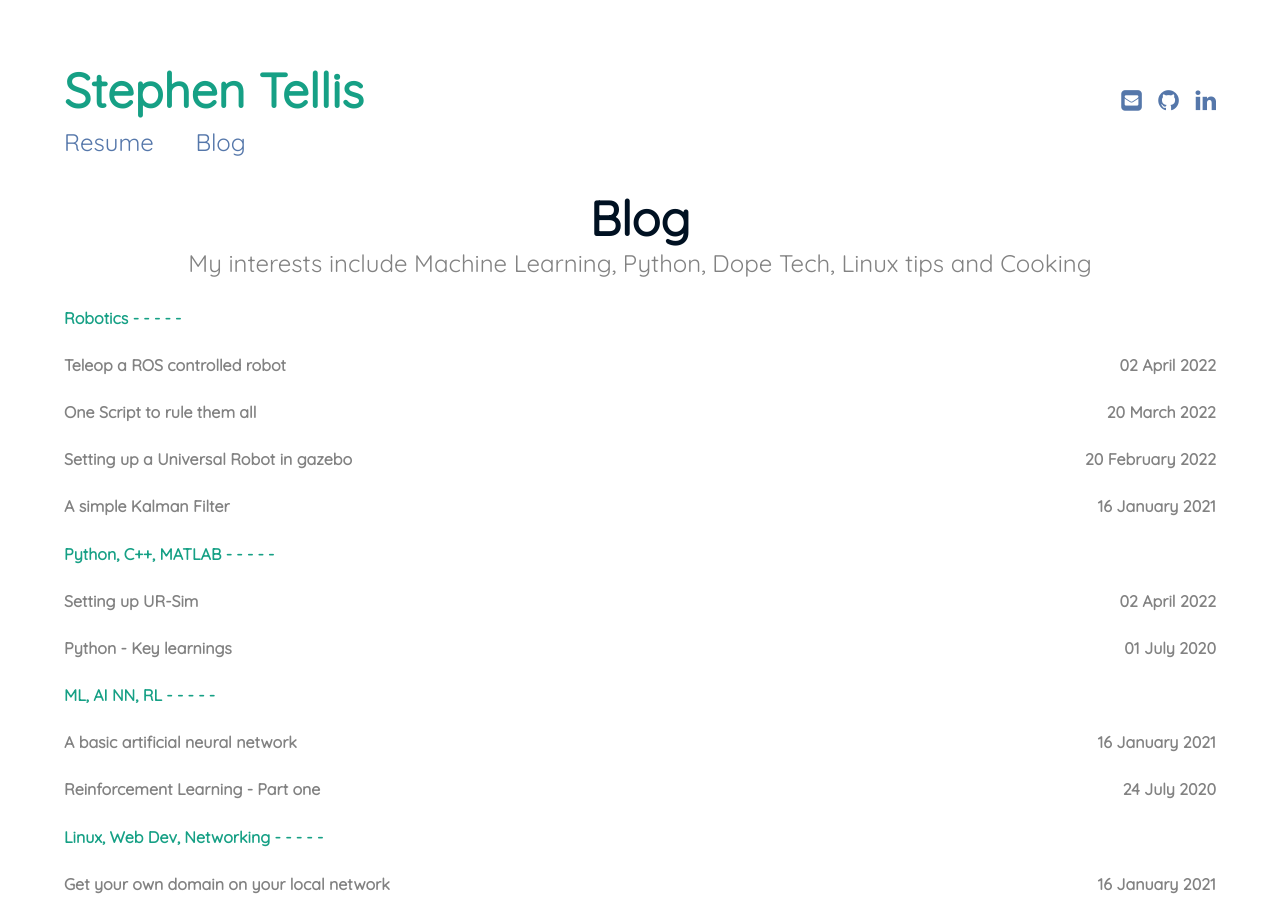
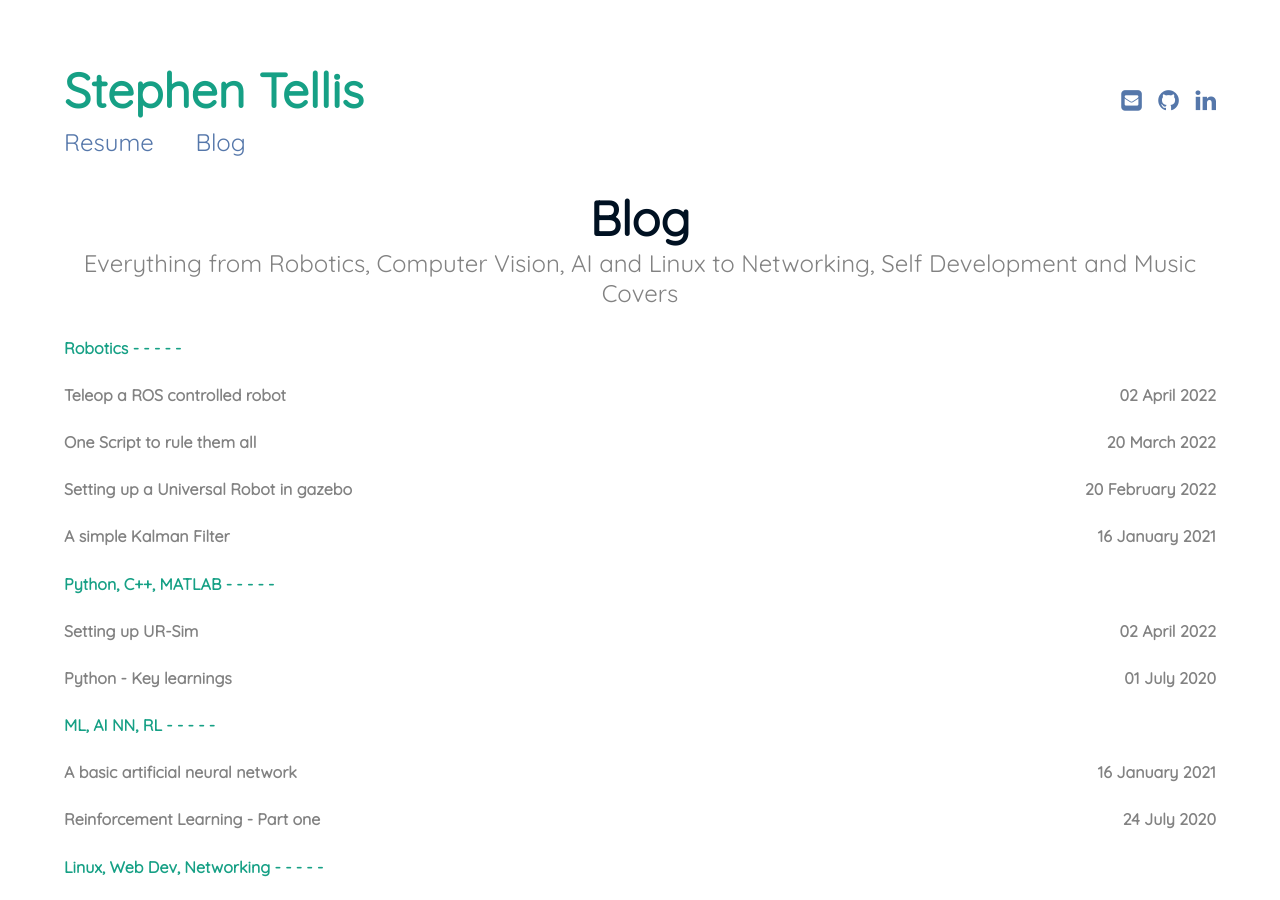
Before and after one commit to Stephen-Tellis/home, a Jekyll site: the page built from blog.md, in a window 1280 px wide and 900 px high. Built offline with Jekyll 4.4.1, drawn with Linux system fonts in a browser that asks for light colours.

Commit message:
Edited blog subtitle

```diff
--- a/blog.md
+++ b/blog.md
@@ -1,7 +1,7 @@
 ---
 layout: page
 title: Blog
-subtitle: My interests include Machine Learning, Python, Dope Tech, Linux tips and Cooking
+subtitle: Everything from Robotics, Computer Vision, AI and Linux to Networking, Self Development and Music Covers
 ---
 
 <div>
```
